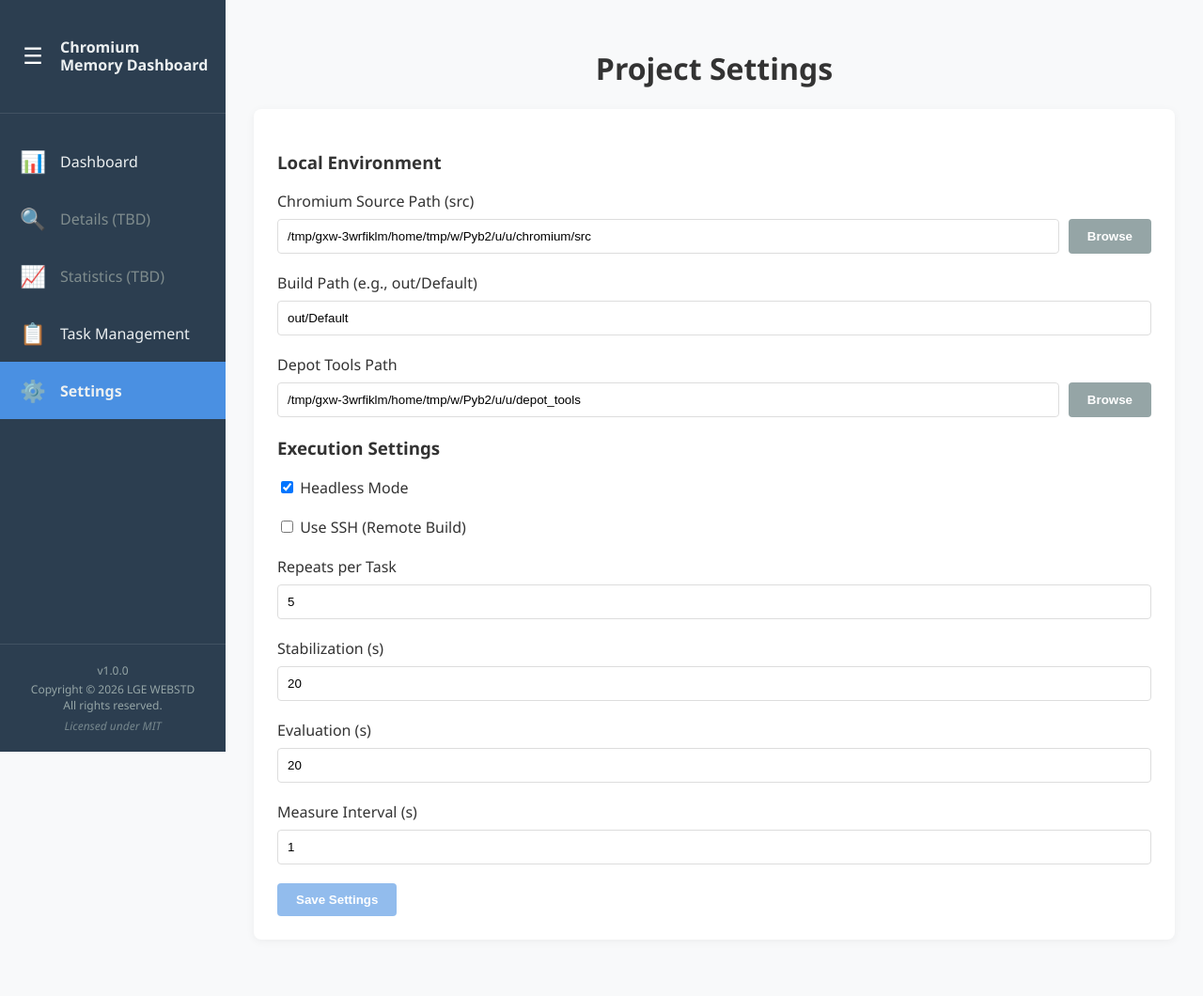
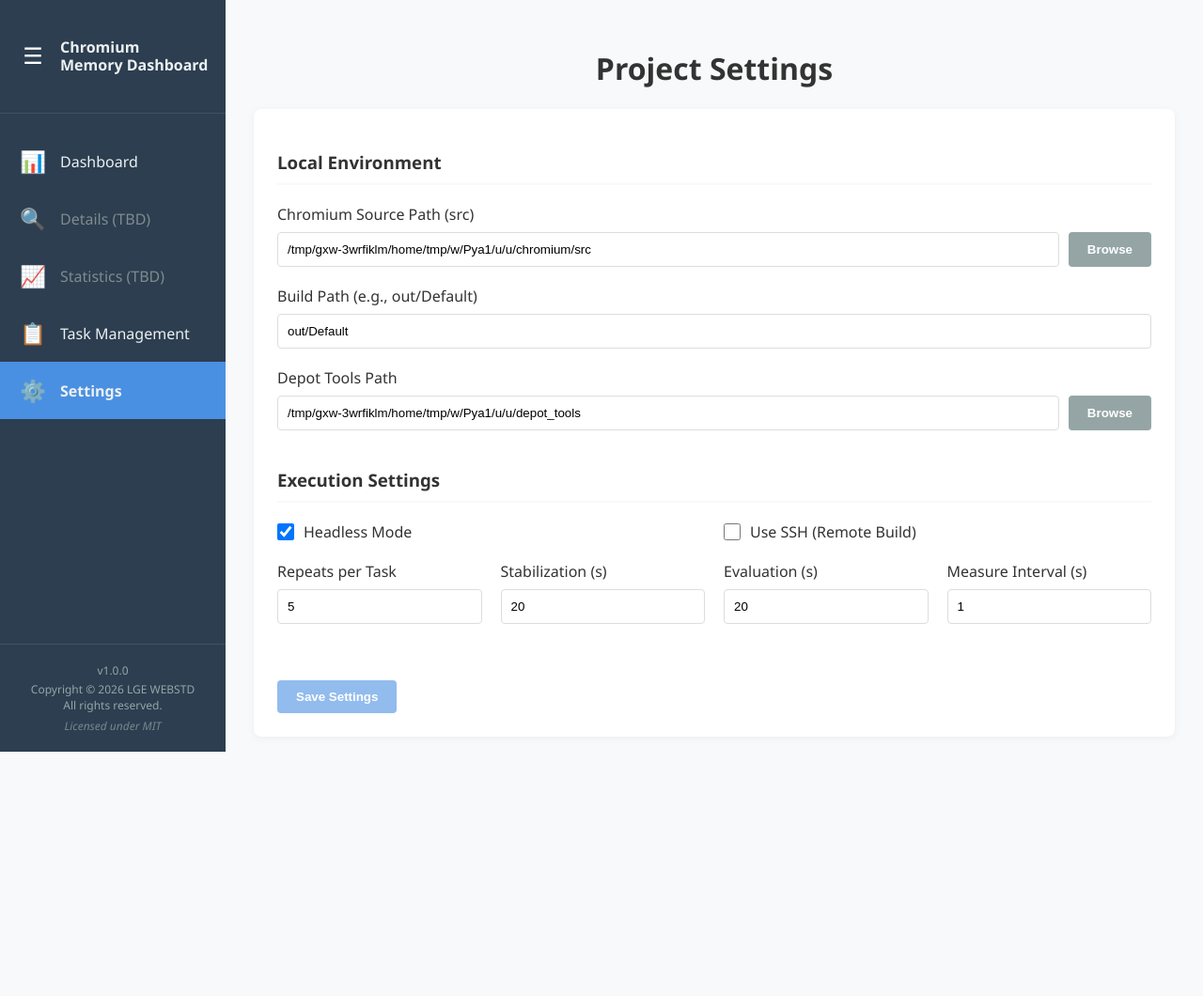
Before and after one commit to lgewst/snu-chromium-memory-dashboard, a Flask app: page /settings in a window 1280 px wide. Shown: the whole page at 94% size. After the commit the page ends 800 px from the top, so only its background shows below. Run offline with Flask 3, Linux system fonts and the light colour scheme.

Commit message:
Minor fix

```diff
--- a/static/style.css
+++ b/static/style.css
@@ -431,6 +431,38 @@ th, td {
 
 .pagination-controls { display: flex; justify-content: center; align-items: center; gap: 20px; }
 #pageCounter { font-weight: 600; min-width: 60px; text-align: center; color: #555; }
+/* Settings Form */
+.settings-section { margin-bottom: 40px; }
+.settings-section h3 { border-bottom: 2px solid var(--bg-color); padding-bottom: 10px; margin-bottom: 20px; }
+
+.form-group { margin-bottom: 20px; text-align: left; }
+.form-group label { display: block; margin-bottom: 8px; font-weight: 500; }
+.form-group input:not([type="checkbox"]) { width: 100%; padding: 10px; border: 1px solid #ddd; border-radius: 4px; box-sizing: border-box; }
+
+.form-row { display: flex; gap: 20px; align-items: flex-start; }
+.form-row .form-group { flex: 1; }
+
+.form-group.checkbox {
+    display: flex;
+    align-items: center;
+}
+
+.form-group.checkbox label {
+    display: flex;
+    align-items: center;
+    gap: 10px;
+    cursor: pointer;
+    margin-bottom: 0;
+}
+
+.form-group.checkbox input[type="checkbox"] {
+    width: 18px;
+    height: 18px;
+    cursor: pointer;
+    margin: 0;
+}
+
+.input-with-button { display: flex; gap: 10px; }
 
 /* Modal */
 .modal {
```
